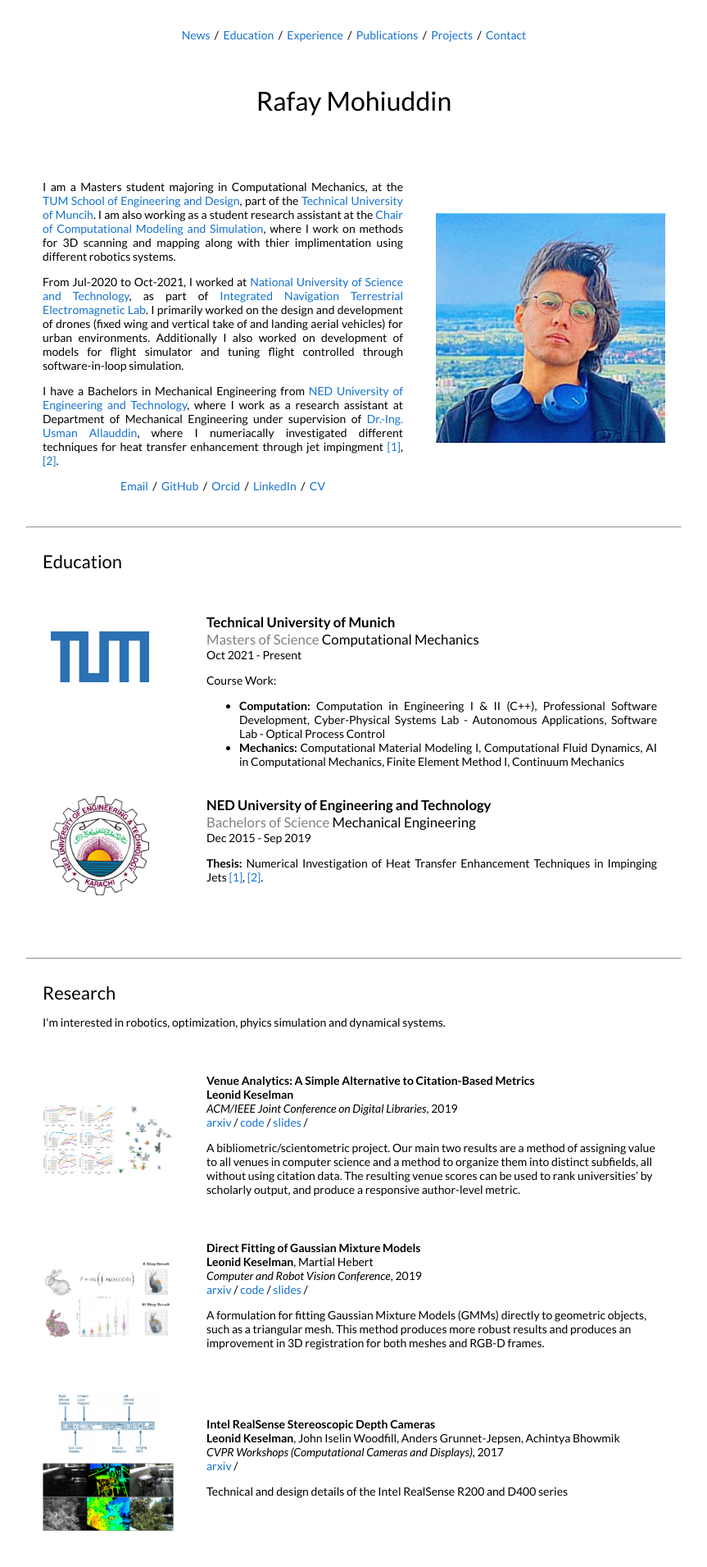
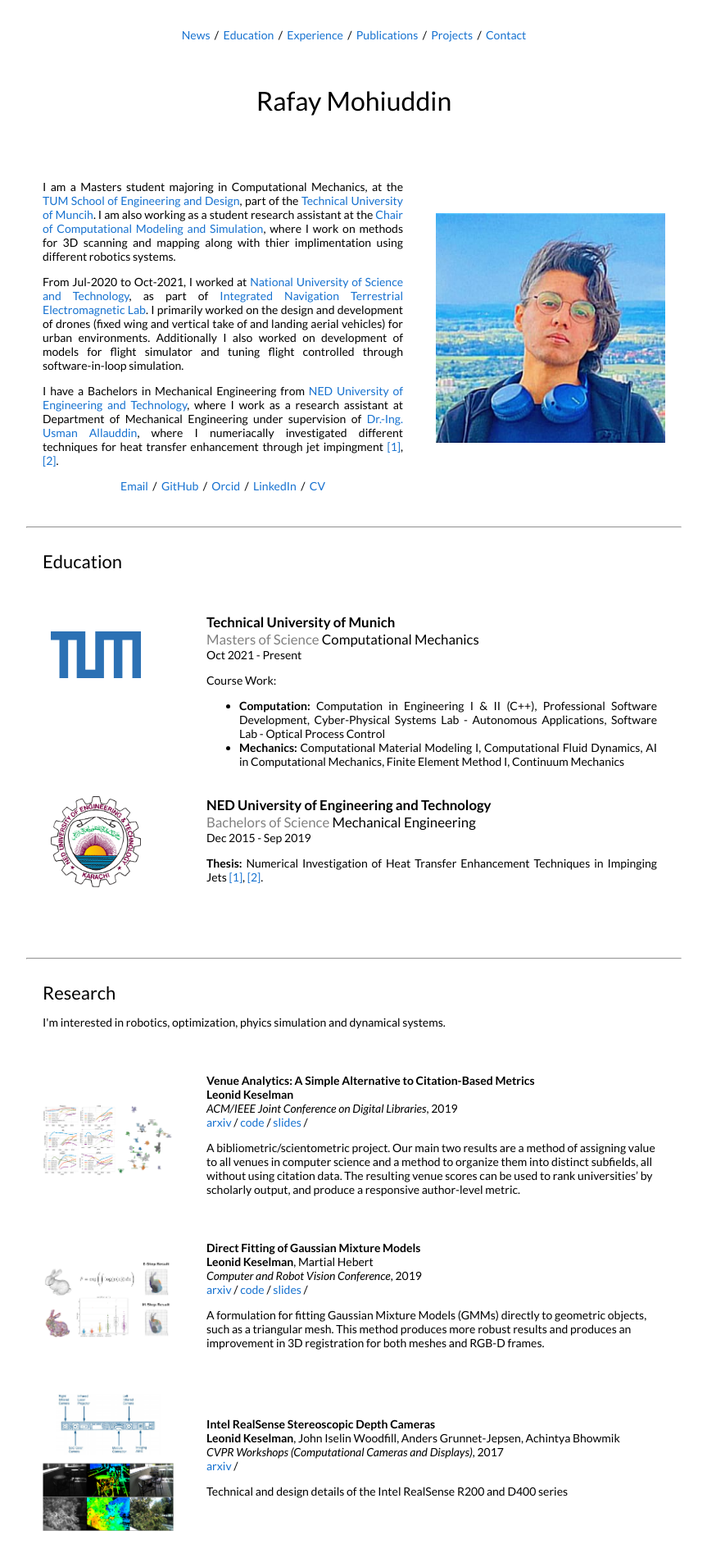
Before and after one commit to rafaymhddn/rafaymhddn.github.io, a Jekyll site: the page built from _posts/2019-06-02-venue.markdown, in a window 1280 px wide. Shown: the top 1911 px of the page at 82% size, without its empty margins (208-1071 px from the left). Built offline with Jekyll 4.4.1, drawn with Linux system fonts in a browser that asks for light colours.

```diff
--- a/_layouts/default.html
+++ b/_layouts/default.html
@@ -97,7 +97,7 @@
     <tr>
         <td style="padding:10px;width:25%;vertical-align:middle">
             <div class="one">
-                <img src='images/tum-logo.png' width="120" class="side-image">
+                <img src='images/tum-logo.png' width="110" class="side-image">
             </div>
         </td>
         <td style="padding:10px;width:75%;vertical-align:top">
@@ -121,7 +121,7 @@
     <tr>
       <td style="padding:10px;width:25%;vertical-align:middle">
           <div class="one">
-              <img src='images/ned-logo.png' width="120" class="side-image">
+              <img src='images/ned-logo.png' width="110" class="side-image">
           </div>
       </td>
       <td style="padding:10px;width:75%;vertical-align:top">
```
